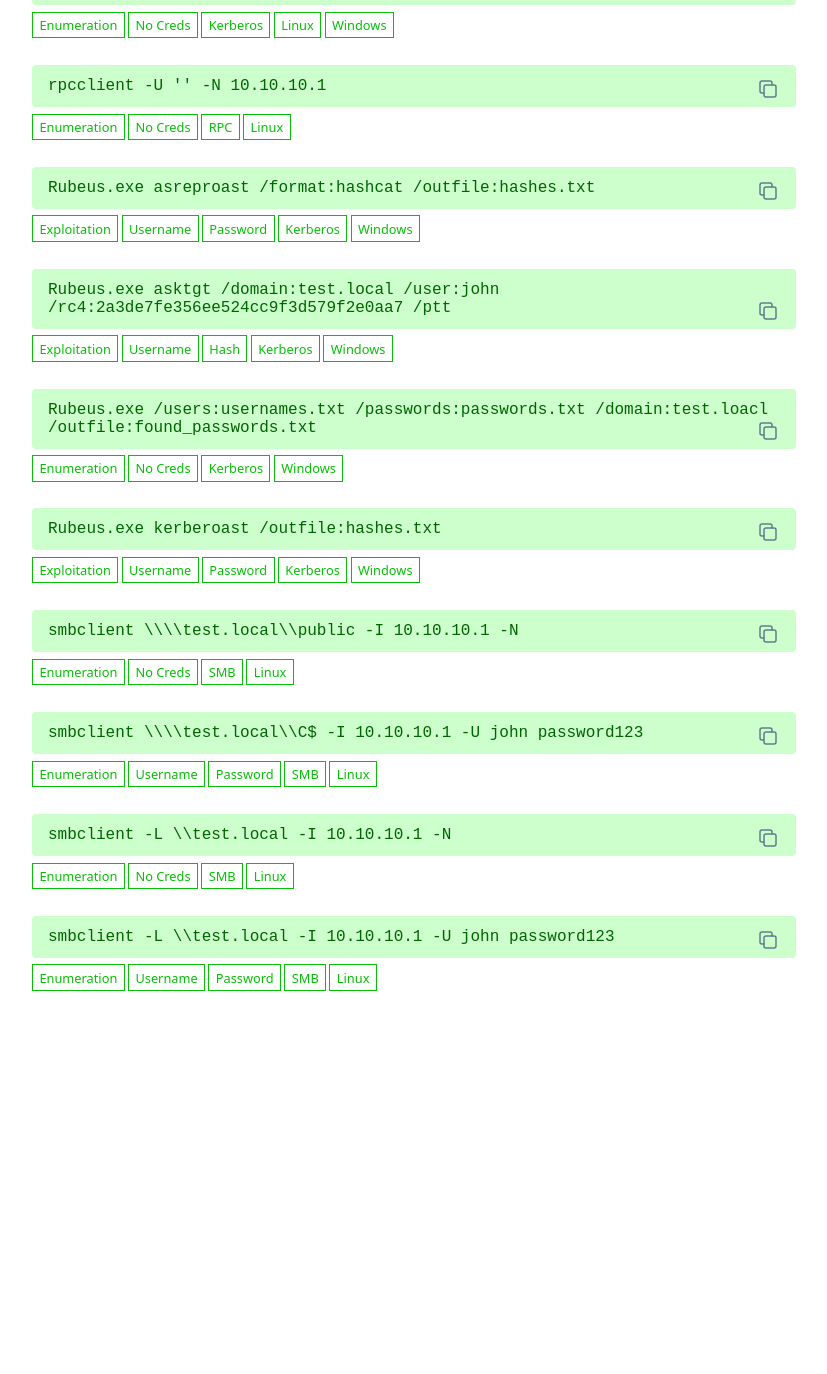
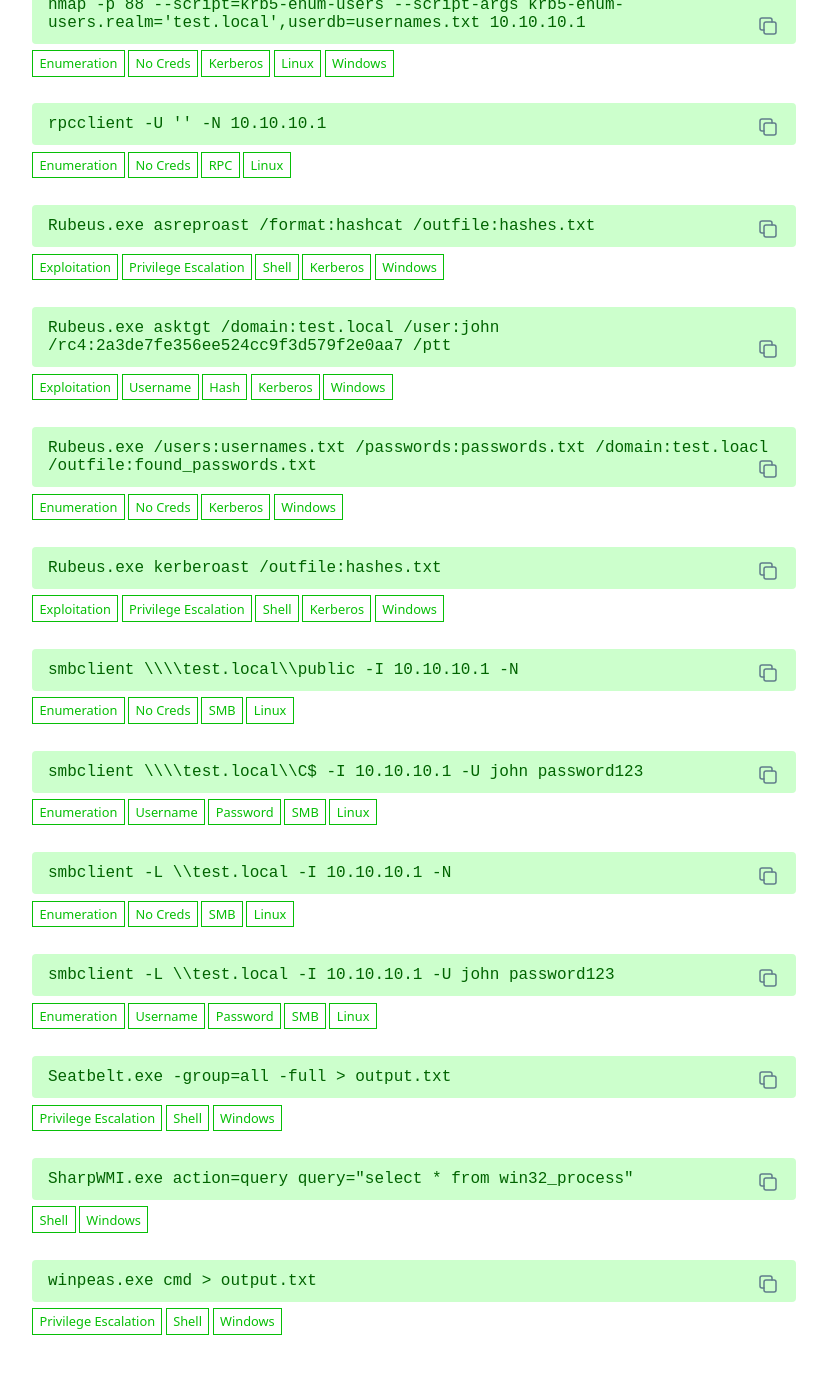
Before and after one commit to WADComs/WADComs.github.io, a Jekyll site: the page built from index.md, in a window 1280 px wide and 1400 px high, scrolled down 3844 px. Shown: the top 1374 px of the window, without its empty margins (226-1053 px from the left). Built offline with Jekyll 4.4.1, drawn with Linux system fonts in a browser that asks for light colours; before the commit the page ends 4900 px from its top, so only the background shows below that; some of the changed text lies outside the part shown.

Commit message:
Added more filters and commands

```diff
--- a/_data/attack_types.yml
+++ b/_data/attack_types.yml
@@ -10,3 +10,6 @@ Exploitation:
 Persistance:
   label: Persistance
   description: Command focuses on persistence.
+PrivEsc:
+  label: Privilege Escalation
+  description: Command focuses on privilege escalation.
--- a/_data/items.yml
+++ b/_data/items.yml
@@ -14,3 +14,7 @@ No_Creds:
 Hash:
   label: Hash
   description: You've found hash(es) and need to know what you can do with them.
+
+Shell:
+  label: Shell
+  description: You have a shell on the Windows host and need to know what you can do.
--- a/_wadcoms/Rubeus-ASREPRoast.md
+++ b/_wadcoms/Rubeus-ASREPRoast.md
@@ -9,14 +9,14 @@ description: |
 command: |
   Rubeus.exe asreproast /format:hashcat /outfile:hashes.txt
 items:
-  - Username
-  - Password
+  - Shell
 services:
   - Kerberos
 OS:
   - Windows
 attack_types:
   - Exploitation
+  - PrivEsc
 references:
   - https://github.com/GhostPack/Rubeus
   - https://github.com/GhostPack/Rubeus#asreproast
--- a/_wadcoms/Rubeus-Kerberoast.md
+++ b/_wadcoms/Rubeus-Kerberoast.md
@@ -9,14 +9,14 @@ description: |
 command: |
   Rubeus.exe kerberoast /outfile:hashes.txt
 items:
-  - Password
-  - Username
+  - Shell
 services:
   - Kerberos
 OS:
   - Windows
 attack_types:
   - Exploitation
+  - PrivEsc
 references:
   - https://github.com/GhostPack/Rubeus
   - https://github.com/GhostPack/Rubeus#kerberoast
--- /dev/null
+++ b/_wadcoms/Seatbelt.md
@@ -0,0 +1,23 @@
+---
+description: |
+  Seatbelt.exe is part of the GhostPack suite of tools that will perform a lot of "safety checks" on the Windows host and collect system data that could be useful for potential privilege escalation or persistence methods. The following command will run all checks on the system and store the output in a file (WARNING: will collect a lot of data. remove `-full` for less output).
+
+  Command Reference:
+
+  	Run all checks: -group=all
+
+  	Output File: output.txt
+
+command: |
+  Seatbelt.exe -group=all -full > output.txt
+items:
+  - Shell
+OS:
+  - Windows
+attack_types:
+  - PrivEsc
+  - Persistence
+references:
+  - https://github.com/GhostPack/Seatbelt
+  - https://www.harmj0y.net/blog/redteaming/ghostpack/
+---
--- /dev/null
+++ b/_wadcoms/SharpWMI.md
@@ -0,0 +1,20 @@
+---
+description: |
+  SharpWMI.exe is part of the GhostPack suite of tools that provides WMI functionality, such as local/remote WMI queries, remote WMI process creation, and remote execution of arbitrary VBS through WMI events. The following command will simply list all processes running on the local system.
+
+  Command Reference:
+
+  	Get all processes: "select * from win32_process"
+
+command: |
+  SharpWMI.exe action=query query="select * from win32_process"
+items:
+  - Shell
+OS:
+  - Windows
+attack_types:
+  - Persistence
+references:
+  - https://github.com/GhostPack/SharpWMI
+  - https://www.harmj0y.net/blog/redteaming/ghostpack/
+---
--- /dev/null
+++ b/_wadcoms/winPEAS.md
@@ -0,0 +1,23 @@
+---
+description: |
+  winpeas.exe is a script that will search for all possible paths to escalate privileges on Windows hosts. The below command will run all priv esc checks and store the output in a file.
+
+  Command Reference:
+
+  	Run all checks: cmd
+
+  	Output File: output.txt
+
+command: |
+  winpeas.exe cmd > output.txt
+items:
+  - Shell
+OS:
+  - Windows
+attack_types:
+  - PrivEsc
+references:
+  - https://github.com/carlospolop/privilege-escalation-awesome-scripts-suite/tree/master/winPEAS
+  - https://github.com/carlospolop/privilege-escalation-awesome-scripts-suite/blob/master/winPEAS/winPEASexe/README.md
+  - https://book.hacktricks.xyz/windows/windows-local-privilege-escalation
+---
```
Also changed, not shown: _wadcoms/Impacket-Reg.md (+1 -0 lines).
